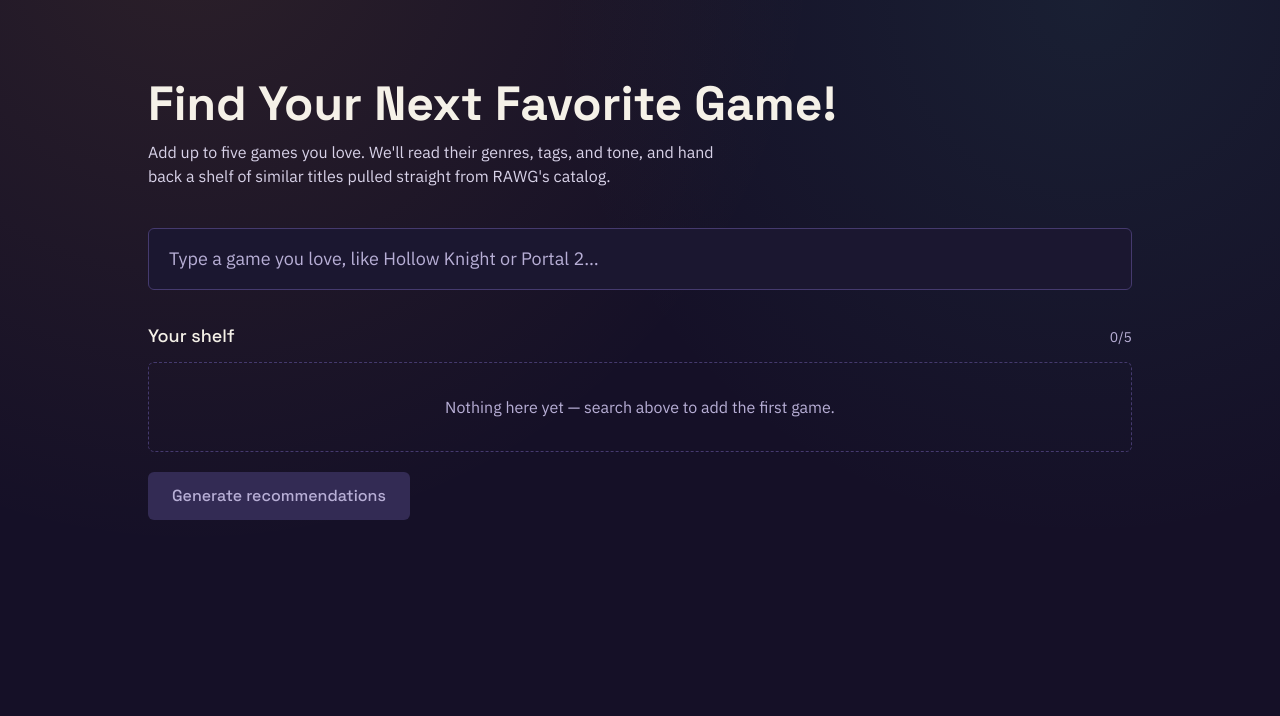
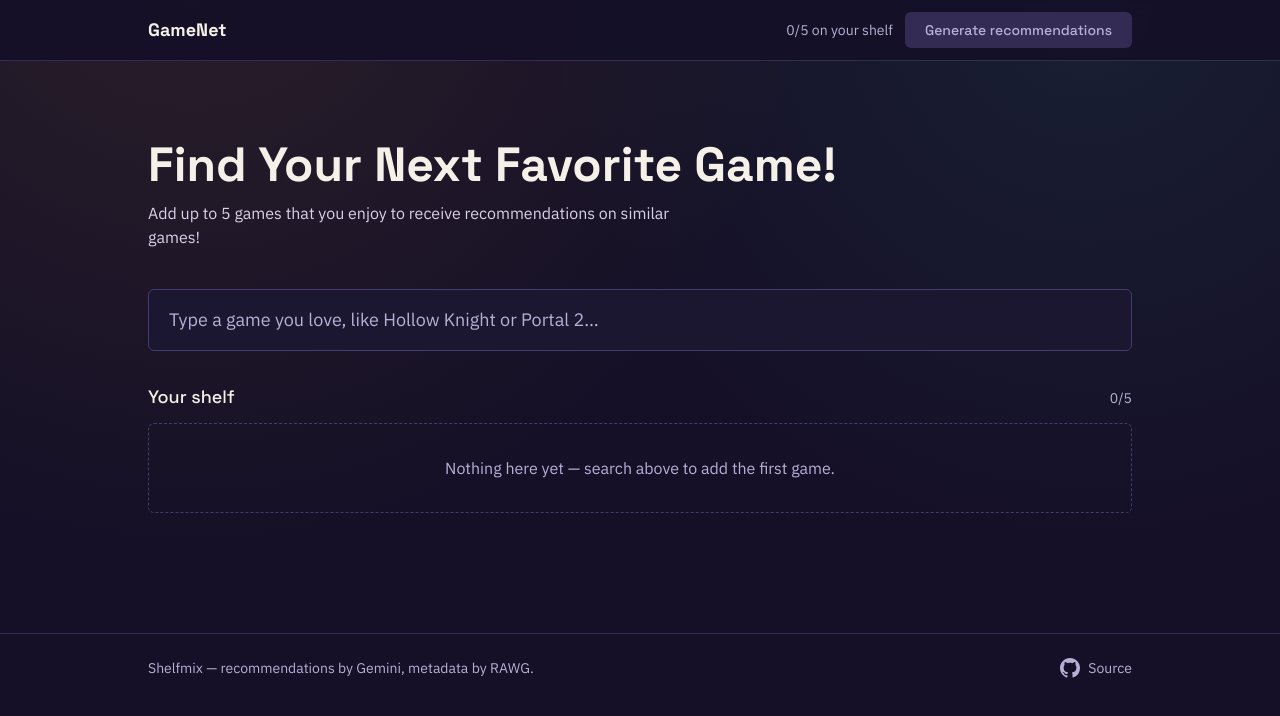
Before and after one commit to ayushgupta0010/GameNet, a Next.js app: page / in a window 1280 px wide. Shown: the top 716 px of the page. Built offline with nearby package versions, Linux system fonts and the light colour scheme.

Commit message:
footer navbar

```diff
--- a/app/page.js
+++ b/app/page.js
@@ -4,6 +4,8 @@
 import SearchBar from "../components/SearchBar.jsx";
 import GameCard from "../components/GameCard.jsx";
 import DetailPanel from "../components/DetailPanel.jsx";
+import Navbar from "../components/Navbar.jsx";
+import Footer from "../components/Footer.jsx";
 
 const MAX_GAMES = 5;
 
@@ -69,16 +71,22 @@
   }
 
   return (
-    <main className="mx-auto max-w-5xl px-5 py-12 sm:py-20">
+    <>
+      <Navbar
+        selectedCount={selectedGames.length}
+        maxGames={MAX_GAMES}
+        generating={generating}
+        onGenerate={handleGenerate}
+      />
+
+      <main className="mx-auto max-w-5xl px-5 py-12 sm:py-20">
       {/* Hero */}
       <section className="mb-10">
         <h1 className="font-display text-4xl font-bold leading-tight text-parchment-100 sm:text-5xl">
           Find Your Next Favorite Game!
         </h1>
         <p className="mt-3 max-w-[60ch] text-parchment-300">
-          Add up to five games you love. We'll read their genres, tags, and
-          tone, and hand back a shelf of similar titles pulled straight from
-          RAWG's catalog.
+          Add up to 5 games that you enjoy to receive recommendations on similar games!
         </p>
       </section>
 
@@ -117,14 +125,6 @@
             ))}
           </div>
         )}
-
-        <button
-          onClick={handleGenerate}
-          disabled={selectedGames.length === 0 || generating}
-          className="mt-5 rounded-card bg-marigold-500 px-6 py-3 font-display font-medium text-ink-950 transition-colors hover:bg-marigold-400 disabled:cursor-not-allowed disabled:bg-ink-700 disabled:text-parchment-500"
-        >
-          {generating ? "Reading your shelf…" : "Generate recommendations"}
-        </button>
 
         {generateError && (
           <p className="mt-3 text-sm text-clay-500">
@@ -167,6 +167,9 @@
           </div>
         </section>
       )}
-    </main>
+      </main>
+
+      <Footer />
+    </>
   );
 }
--- a/components/DetailPanel.jsx
+++ b/components/DetailPanel.jsx
@@ -37,7 +37,12 @@
         </div>
       </div>
 
-      <div className="space-y-4 p-5">
+      <div
+        className={`grid items-center gap-5 p-5 ${
+          game.trailerUrl ? "md:grid-cols-[1.3fr_1fr]" : "grid-cols-1"
+        }`}
+      >
+        <div className="space-y-4">
           <div className="flex flex-wrap gap-2">
             {game.rating > 0 && (
               <Badge label={`★ ${game.rating.toFixed(1)} RAWG`} tone="marigold" />
@@ -66,16 +71,6 @@
             </p>
           )}
 
-        {game.trailerUrl && (
-          <video
-            controls
-            poster={game.backgroundImage || undefined}
-            className="w-full rounded-card border border-ink-700"
-          >
-            <source src={game.trailerUrl} />
-          </video>
-        )}
-
           {game.platforms?.length > 0 && (
             <p className="text-xs text-parchment-500">
               Platforms: {game.platforms.join(", ")}
@@ -93,6 +88,17 @@
             </a>
           )}
         </div>
+
+        {game.trailerUrl && (
+          <video
+            controls
+            poster={game.backgroundImage || undefined}
+            className="h-fit w-full rounded-card border border-ink-700 md:sticky md:top-5"
+          >
+            <source src={game.trailerUrl} />
+          </video>
+        )}
+      </div>
     </div>
   );
 }
--- /dev/null
+++ b/components/Footer.jsx
@@ -0,0 +1,29 @@
+
+export default function Footer() {
+  return (
+    <footer className="border-t border-ink-700">
+      <div className="mx-auto flex max-w-5xl items-center justify-between px-5 py-6 text-sm text-parchment-500">
+        <p>Shelfmix — recommendations by Gemini, metadata by RAWG.</p>
+
+        <a
+          href={`https://github.com/ayushgupta0010/GameNet`}
+          target="_blank"
+          rel="noreferrer"
+          aria-label="View source on GitHub"
+          className="flex items-center gap-2 text-parchment-500 transition-colors hover:text-parchment-100"
+        >
+          <GitHubIcon className="h-5 w-5" />
+          <span className="hidden sm:inline">Source</span>
+        </a>
+      </div>
+    </footer>
+  );
+}
+
+function GitHubIcon({ className }) {
+  return (
+    <svg viewBox="0 0 16 16" fill="currentColor" className={className} aria-hidden="true">
+      <path d="M8 0C3.58 0 0 3.58 0 8c0 3.54 2.29 6.53 5.47 7.59.4.07.55-.17.55-.38 0-.19-.01-.82-.01-1.49-2.01.37-2.53-.49-2.69-.94-.09-.23-.48-.94-.82-1.13-.28-.15-.68-.52-.01-.53.63-.01 1.08.58 1.23.82.72 1.21 1.87.87 2.33.66.07-.52.28-.87.51-1.07-1.78-.2-3.64-.89-3.64-3.95 0-.87.31-1.59.82-2.15-.08-.2-.36-1.02.08-2.12 0 0 .67-.21 2.2.82.64-.18 1.32-.27 2-.27.68 0 1.36.09 2 .27 1.53-1.04 2.2-.82 2.2-.82.44 1.1.16 1.92.08 2.12.51.56.82 1.27.82 2.15 0 3.07-1.87 3.75-3.65 3.95.29.25.54.73.54 1.48 0 1.07-.01 1.93-.01 2.2 0 .21.15.46.55.38A8.013 8.013 0 0016 8c0-4.42-3.58-8-8-8z" />
+    </svg>
+  );
+}
--- /dev/null
+++ b/components/Navbar.jsx
@@ -0,0 +1,28 @@
+"use client";
+
+export default function Navbar({ selectedCount, maxGames, generating, onGenerate }) {
+  const disabled = selectedCount === 0 || generating;
+
+  return (
+    <header className="sticky top-0 z-30 border-b border-ink-700 bg-ink-950/90 backdrop-blur">
+      <div className="mx-auto flex max-w-5xl items-center justify-between px-5 py-3">
+        <span className="font-display text-lg font-bold text-parchment-100">
+          GameNet
+        </span>
+
+        <div className="flex items-center gap-3">
+          <span className="hidden text-sm text-parchment-500 sm:inline">
+            {selectedCount}/{maxGames} on your shelf
+          </span>
+          <button
+            onClick={onGenerate}
+            disabled={disabled}
+            className="rounded-card bg-marigold-500 px-5 py-2 font-display text-sm font-medium text-ink-950 transition-colors hover:bg-marigold-400 disabled:cursor-not-allowed disabled:bg-ink-700 disabled:text-parchment-500"
+          >
+            {generating ? "Reading your shelf…" : "Generate recommendations"}
+          </button>
+        </div>
+      </div>
+    </header>
+  );
+}
```
Lines whose indentation alone changed are shown as unchanged.
